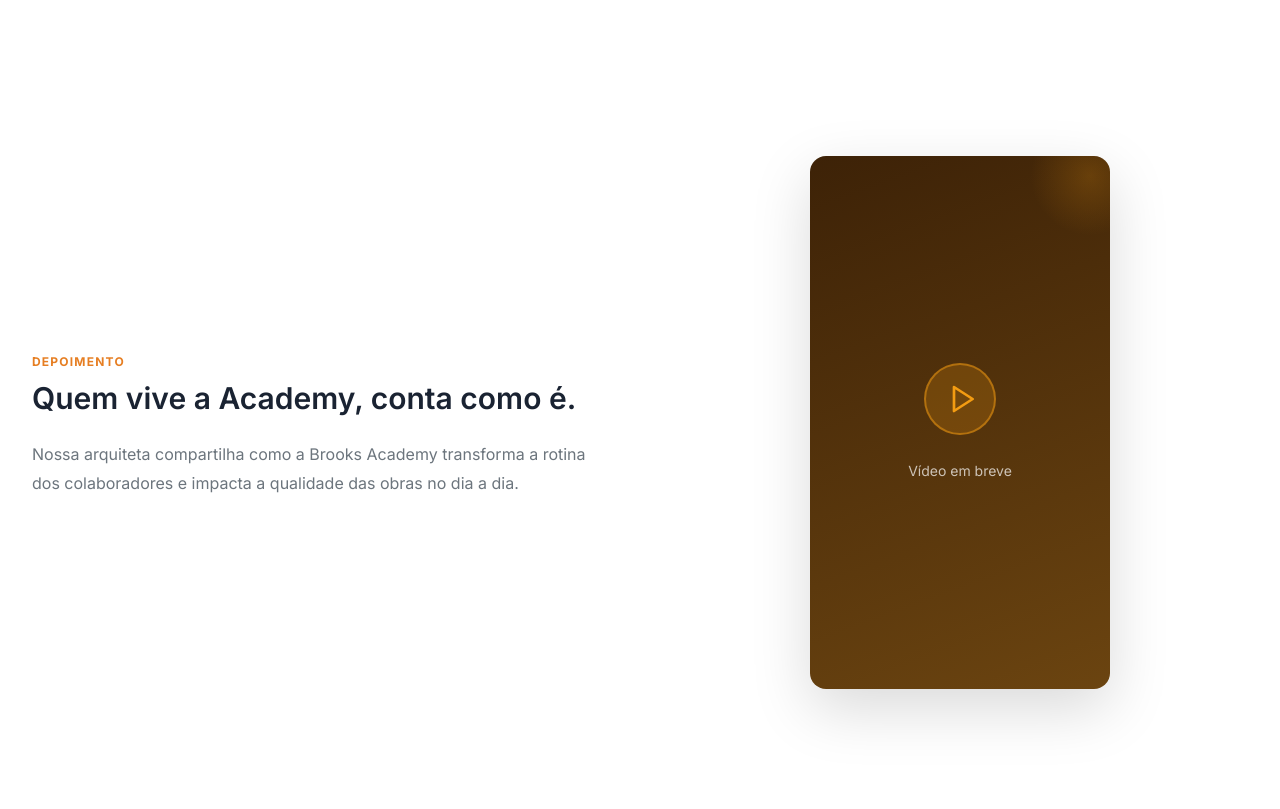
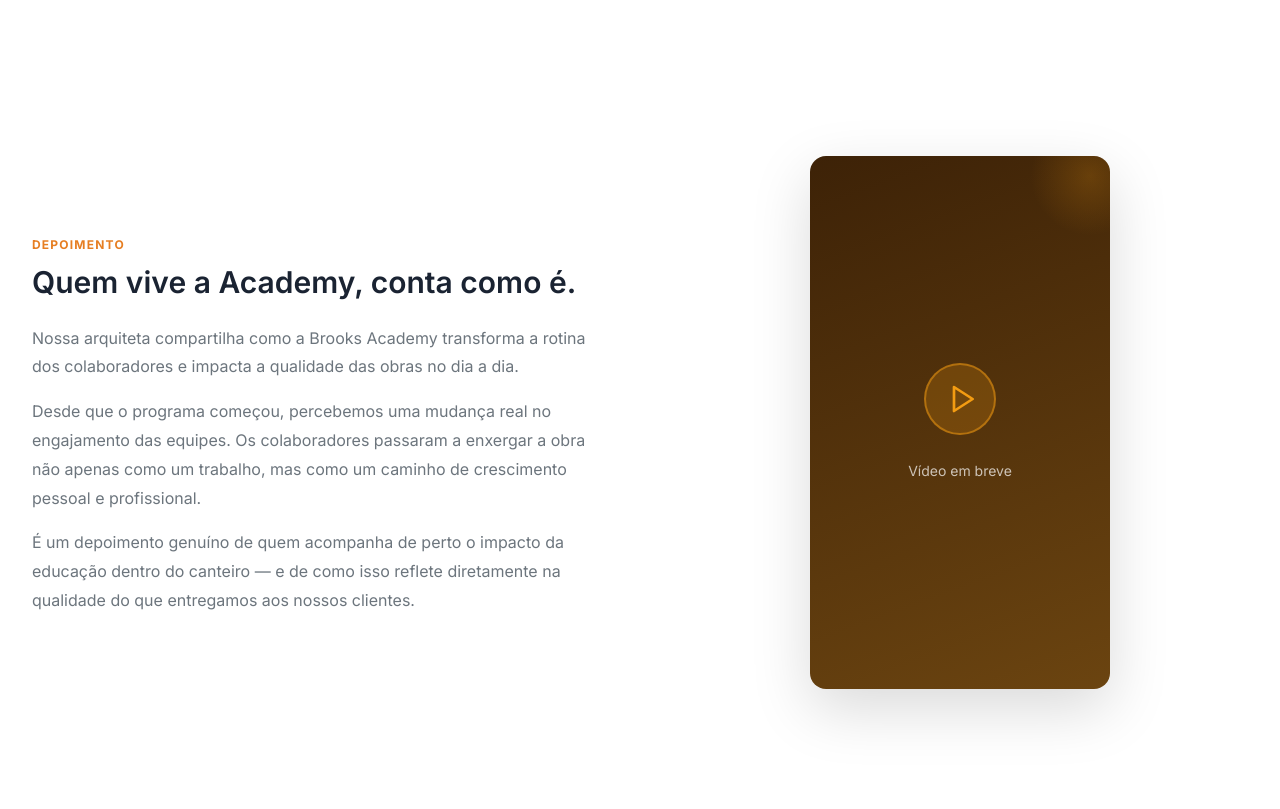
Before and after one commit to BrookSK/brooks-construtora, a PHP site: page /app/Views/site/pages/academy.php in a window 1280 px wide. Shown: the part 3294-4103 px from the top of the page. Run offline with PHP 8.4, Linux system fonts and the light colour scheme; some libraries are stand-ins or nearby versions.

Commit message:
feat(site): Expand Academy testimonial section with additional narrative
- Add margin-bottom spacing to first testimonial paragraph for improved layout
- Insert second paragraph describing team engagement transformation and professional growth impact
- Insert third paragraph emphasizing genuine testimonial value and quality delivery connection
- Enhance testimonial narrative depth to better showcase Academy program benefits

```diff
--- a/app/Views/site/pages/academy.php
+++ b/app/Views/site/pages/academy.php
@@ -177,8 +177,14 @@
             <div>
                 <span class="label" style="color: #e67e22;">Depoimento</span>
                 <h2 class="headline-subsection" style="margin-bottom: var(--space-lg);">Quem vive a Academy, conta como é.</h2>
+                <p style="color: var(--brooks-gray-500); line-height: 1.8; margin-bottom: var(--space-md);">
+                    Nossa arquiteta compartilha como a Brooks Academy transforma a rotina dos colaboradores e impacta a qualidade das obras no dia a dia.
+                </p>
+                <p style="color: var(--brooks-gray-500); line-height: 1.8; margin-bottom: var(--space-md);">
+                    Desde que o programa começou, percebemos uma mudança real no engajamento das equipes. Os colaboradores passaram a enxergar a obra não apenas como um trabalho, mas como um caminho de crescimento pessoal e profissional.
+                </p>
                 <p style="color: var(--brooks-gray-500); line-height: 1.8;">
-                    Nossa arquiteta compartilha como a Brooks Academy transforma a rotina dos colaboradores e impacta a qualidade das obras no dia a dia.
+                    É um depoimento genuíno de quem acompanha de perto o impacto da educação dentro do canteiro — e de como isso reflete diretamente na qualidade do que entregamos aos nossos clientes.
                 </p>
             </div>
 
```
